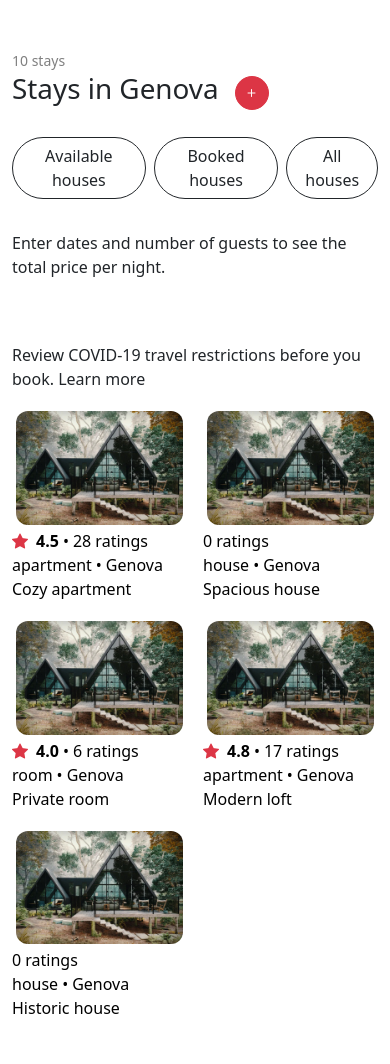
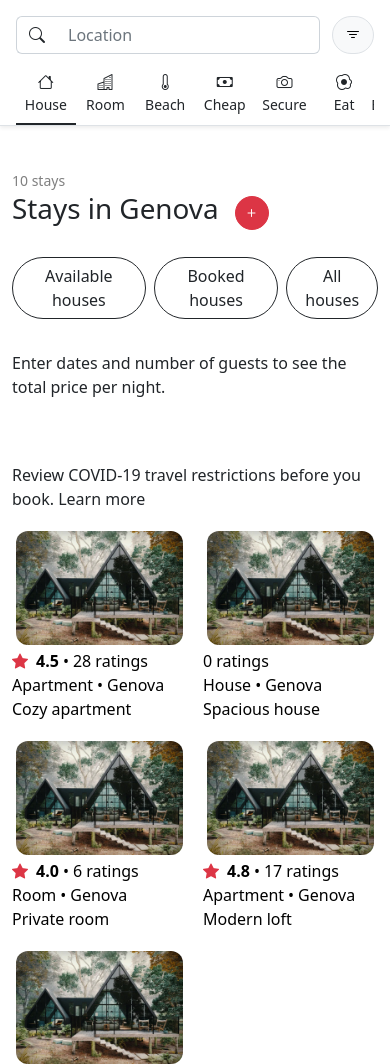
Before and after one commit to Luca-Gerace/BUILD-WEEK-2, a plain HTML site: page pages/genova.html in a window 390 px wide. Shown: the top 1064 px of the page. Drawn offline with nearby package versions, Linux system fonts and the light colour scheme.

Commit message:
bw-2: add header menu on mobile in pag genova

```diff
--- a/index.html
+++ b/index.html
@@ -170,7 +170,7 @@
         </div>
     </nav>
 
-    <!-- HERO SECTION V2 -->
+    <!-- HERO SECTION -->
     <section class="main pb-5">
       <div class="container pb-5">
         <div id="search" class="m-auto d-lg-flex d-none shadow-lg  ">
@@ -198,7 +198,7 @@
         <div class="row">
           <div class="col-8 text-white">
               <h1>Go Near</h1>
-              <button class="btn btn-light fw-medium">Explore nearby stays</button>
+              <a href="pages/genova.html" role="button" class="btn btn-light fw-medium">Explore nearby stays</a>
           </div>
         </div>
       </div>
@@ -336,7 +336,7 @@
         </div>
     </footer>
 
+    <script src="https://cdn.jsdelivr.net/npm/bootstrap@5.3.3/dist/js/bootstrap.bundle.min.js"></script>
     <script src="script.js"></script>
-    <script src="https://cdn.jsdelivr.net/npm/bootstrap@5.3.3/dist/js/bootstrap.bundle.min.js"></script>
 </body>
 </html>
--- a/pages/genova.css
+++ b/pages/genova.css
@@ -1,4 +1,4 @@
-/* Stilizzo la navbar */
+/* NAV BAR */
 img {
     width: 100%;
 }
@@ -11,13 +11,30 @@ img {
         box-shadow: var(--bs-box-shadow-lg);
 }
 
+#customInput {
+    width: 85%;
+}
+
+#customFilters {
+    overflow-x: scroll;
+    width: 100%;
+}
+
+/* Hide scrollbar */
+#customFilters::-webkit-scrollbar {
+    display: none;
+}
+
+.customFilter:hover {
+    border-bottom: 2px solid #000
+}
+
 /* Override line-height icoe bootstrap */
-i[class^="bi-"]::before {
+i[class^="bi-"]:not([class^="bi-filter"]):before {
     line-height: 1.2;
 }
 
-
-/* Stilizzo il footer */
+/* FOOTER */
 footer{
     background-color: rgb(247, 247, 247);
     width: 100vw;
@@ -66,6 +83,12 @@ footer li.fw-semibold:hover{
 }
 
 @media screen and (max-width: 767px) {
+    .navbar {
+        width: 100%;
+    }
+    .hero {
+        margin-top: 120px;
+    }
     .footer-line2{
         flex-direction: column;
         padding-left: 2rem;
--- a/pages/genova.html
+++ b/pages/genova.html
@@ -43,8 +43,26 @@
             </div>
         </div>
     </nav>
+    <nav class="navbar pt-3 pb-0 d-md-none border-bottom position-fixed top-0 bg-white shadow-sm">
+        <div class="container-fluid d-flex justify-content-between align-items-center px-3">
+            <div id="customInput" class="input-group">
+                <span class="input-group-text bg-transparent border-end-0 rounded-start-5" id="basic-addon1"><i class="bi-search"></i></span>
+                <input type="text" class="form-control border-start-0 rounded-end-5" placeholder="Location" aria-label="Username" aria-describedby="basic-addon1">
+            </div>
+            <button type="button" class="btn btn-light border rounded-5"><i class="bi-filter"></i></button>
+        </div>
+        <div id="customFilters" class="row flex-nowrap pt-3 mx-3 pb-0">
+            <div class="customFilter col-2 d-flex flex-column align-items-center pb-2 border-bottom border-2 border-dark"><i class="bi-house"></i><small>House</small></div>
+            <div class="customFilter col-2 d-flex flex-column align-items-center pb-2"><i class="bi-building"></i><small>Room</small></div>
+            <div class="customFilter col-2 d-flex flex-column align-items-center pb-2"><i class="bi-thermometer"></i><small>Beach</small></div>
+            <div class="customFilter col-2 d-flex flex-column align-items-center pb-2"><i class="bi-cash"></i><small>Cheap</small></div>
+            <div class="customFilter col-2 d-flex flex-column align-items-center pb-2"><i class="bi-camera"></i><small>Secure</small></div>
+            <div class="customFilter col-2 d-flex flex-column align-items-center pb-2"><i class="bi-egg-fried"></i><small>Eat</small></div>
+            <div class="customFilter col-2 d-flex flex-column align-items-center pb-2"><i class="bi-bootstrap"></i><small>Bootstrap</small></div>
+        </div>
+    </nav>
     <!-- Hero Section -->
-    <div class="container pt-5">
+    <div class="hero container pt-5">
         <div class="row">
             <div class="col">
                 <small id="stayCounter" class="text-black-50"></small>
@@ -206,5 +224,6 @@
     </footer>
     <!-- custom js -->
     <script src="genova.js"></script>
+    <script src="https://cdn.jsdelivr.net/npm/bootstrap@5.3.3/dist/js/bootstrap.bundle.min.js"></script>
 </body>
 </html>
--- a/pages/genova.js
+++ b/pages/genova.js
@@ -109,7 +109,7 @@ for (let i = 0; i <= stays.length; i++) {
           <span>${stays[i].review} ratings</span>
         </div>
         <div class="d-flex">
-          <span>${stays[i].type}</span>
+          <span class="text-capitalize">${stays[i].type}</span>
           <span class="px-1">•</span>
           <span>${stays[i].city}</span>
         </div>
--- a/style.css
+++ b/style.css
@@ -15,7 +15,7 @@ body, html{
 
 .btn-group {
     cursor: pointer;
-  }
+}
 
 .pointer:hover{
     cursor: pointer;
@@ -131,13 +131,10 @@ h1 {
     flex-direction: column;
 }
 
-
-
 /* SECTION CITTA' */
 img.city {
     max-width: 100px;
 }
-
 
 /* FOOTER */
 footer{
```
